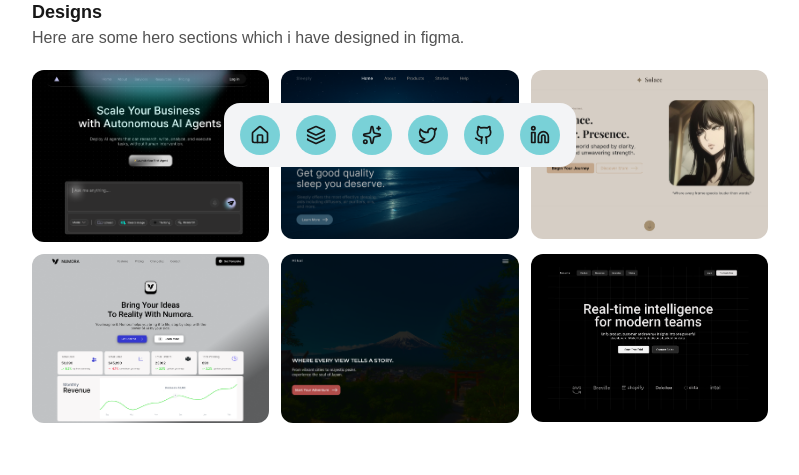
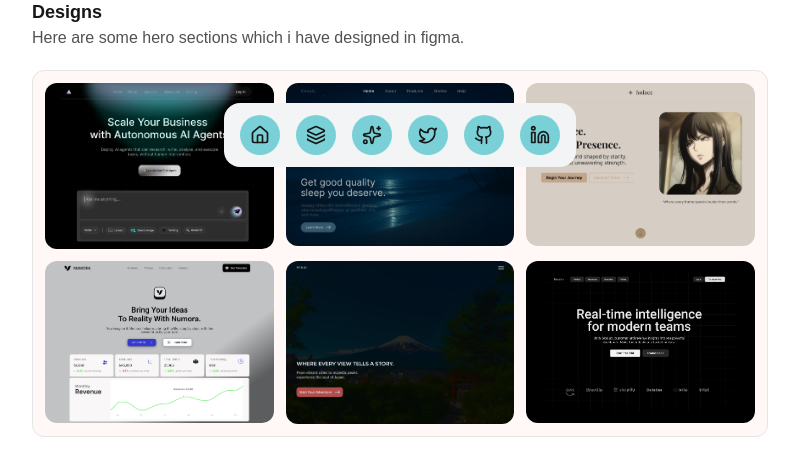
Before and after one commit to daman599/portfolio, a Next.js app: page /work in a window 1280 px wide. Shown: the part 593-1068 px from the top of the page, without its empty margins (240-1039 px from the left). Built offline with nearby package versions, Linux system fonts and the light colour scheme.

Commit message:
few ui improvements

```diff
--- a/app/work/page.tsx
+++ b/app/work/page.tsx
@@ -74,7 +74,8 @@ export default function Work() {
                     viewport={{ once: true }}
                     className="text-base text-neutral-600">Here are some hero sections which i have designed in figma.</motion.p>
 
-                <div className="grid grid-cols-2 md:grid-cols-3 gap-3 mt-5">
+                <div className="grid grid-cols-2 md:grid-cols-3 gap-3 mt-5 border
+                 border-neutral-200 rounded-xl bg-accent/5 p-3">
                     {figmaDesigns.map((design, indx) => (
                         <motion.div initial={{ opacity: 0, filter: "blur(3px)" }}
                             whileInView={{ opacity: 1, filter: "blur(0px)" }}
```
